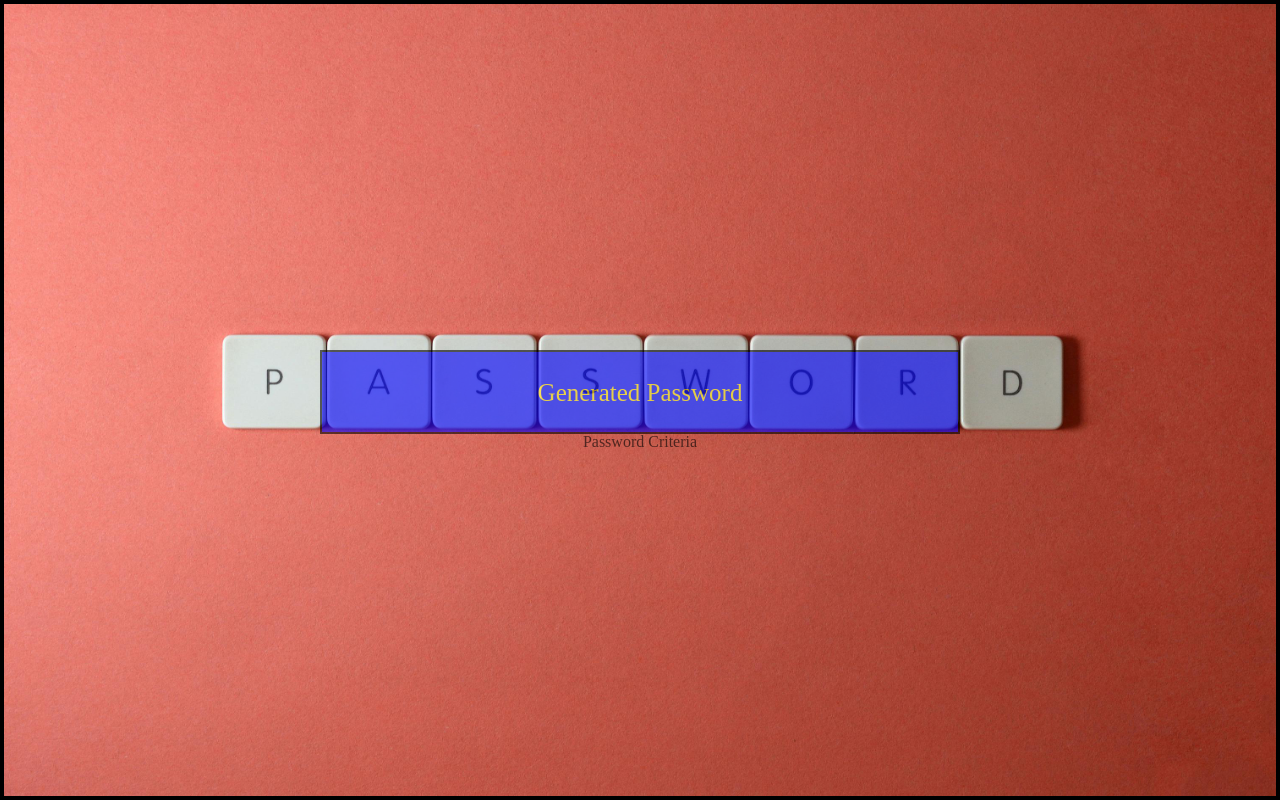
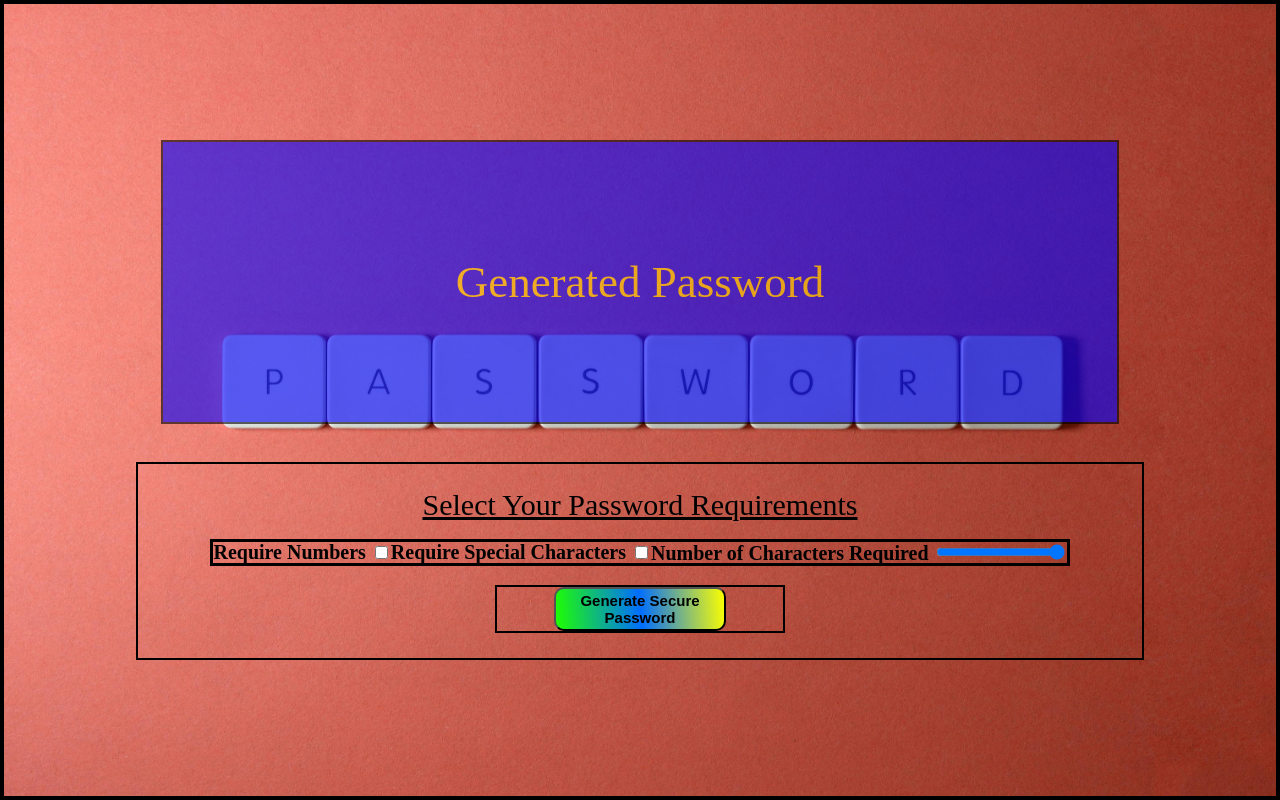
Before and after one commit to zacharybaca/movie-database-api-project, a React (Vite) app: page /change-password in a window 1280 px wide. Built offline with nearby package versions, Linux system fonts and the light colour scheme.

Commit message:
styled password-criteria component

```diff
--- a/src/components/GeneratedPassword/generated-password.css
+++ b/src/components/GeneratedPassword/generated-password.css
@@ -2,10 +2,10 @@
     display: flex;
     justify-content: center;
     align-items: center;
-    min-width: 50%;
-    min-height: 10vh;
+    min-width: 75%;
+    min-height: 35vh;
     color: gold;
-    font-size: 25px;
+    font-size: 45px;
     opacity: 0.6;
     background-color: blue;
     border: 2px solid black;
--- a/src/components/PasswordCriteria/PasswordCriteria.jsx
+++ b/src/components/PasswordCriteria/PasswordCriteria.jsx
@@ -7,7 +7,24 @@ export default function PasswordCriteria() {
 
     return (
         <div id="password-criteria-container">
-            <h1>Password Criteria</h1>
+            <h1>Select Your Password Requirements</h1>
+            <form id="criteria-form" name="criteria-form">
+                <div id="numbers-container">
+                    <label htmlFor="numbers">Require Numbers </label>
+                    <input type="checkbox" id="numbers" name="numbers" />
+                </div>
+                <div id="special-container">
+                    <label htmlFor="special">Require Special Characters </label>
+                    <input type="checkbox" id="special" name="special" />
+                </div>
+                <div id="amount-container">
+                    <label htmlFor="amount">Number of Characters Required </label>
+                    <input type="range" id="amount" name="amount" min="5" max="20" step="1" />
+                </div>
+            </form>
+            <div id="button-container">
+                <button type="button">Generate Secure Password</button>
+            </div>
         </div>
     )
 }
--- a/src/components/PasswordCriteria/password-criteria.css
+++ b/src/components/PasswordCriteria/password-criteria.css
@@ -1,3 +1,47 @@
 #password-criteria-container {
-    opacity: 0.6;
+    display: flex;
+    flex-direction: column;
+    justify-content: center;
+    align-items: center;
+    padding: 2%;
+    min-width: 75%;
+    margin-top: 3%;
+    border: 2px solid black;
 }
+
+#password-criteria-container h1 {
+    font-size: 30px;
+    padding-bottom: 2%;
+    text-decoration:underline;
+}
+
+#button-container {
+    display: flex;
+    justify-content: center;
+    min-width: 30%;
+    margin-top: 2%;
+    border: 2px solid black;
+}
+#button-container button {
+    padding: 1%;
+    width: 60%;
+    font-size: 15px;
+    font-weight: 600;
+    border-radius: 10px;
+    background: linear-gradient(5deg, #1eff00, #006eff, #fbff00);
+    background: -moz-linear-gradient(5deg, #1eff00, #006eff, #fbff00); /* For Firefox */
+    background: -webkit-linear-gradient(5deg, #1eff00, #006eff, #fbff00); /* For Chrome and Safari */
+}
+
+#button-container button:hover {
+    cursor: pointer;
+}
+
+#criteria-form {
+    display: flex;
+    justify-content: space-around;
+    min-width: 85%;
+    font-size: 20px;
+    font-weight: 800;
+    border: 3px solid black;
+}
```
